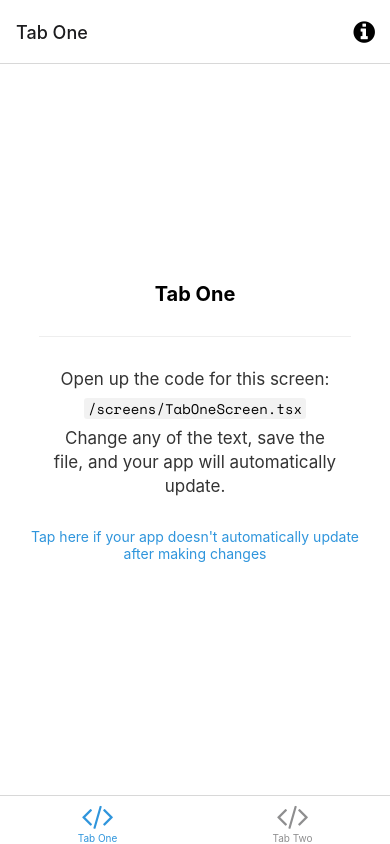
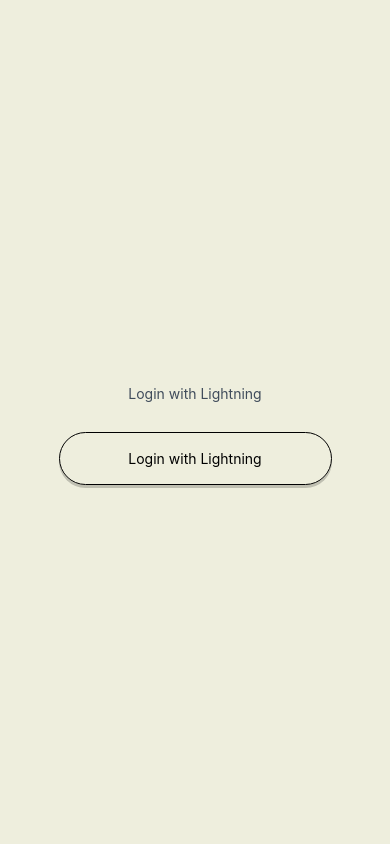
Before and after one commit to Jeezman/Hey, a React Native app: screen /TabOne in a window 390 px wide. Built offline with nearby package versions, Linux system fonts and the light colour scheme; no server answers; what expo-linking would draw is missing.

Commit message:
Add Login and Product screen

```diff
--- /dev/null
+++ b/assets/images/icons.tsx
@@ -0,0 +1,27 @@
+import Svg, { SvgProps, Path, Rect } from 'react-native-svg';
+
+export const PhotoIcon = (props: SvgProps) => (
+  <Svg viewBox="0 0 24 24" fill="currentColor" {...props}>
+    <Path
+      fillRule="evenodd"
+      d="M6 5a1 1 0 0 0-1 1v12a1 1 0 0 0 1 1h12a1 1 0 0 0 1-1V6a1 1 0 0 0-1-1H6zm3.5 6a1.5 1.5 0 1 0 0-3 1.5 1.5 0 0 0 0 3zm-2.022 4.735 1.598-2.557a.5.5 0 0 1 .848 0l1.305 2.088 2.09-3.537a.5.5 0 0 1 .861 0l2.374 4.017a.5.5 0 0 1-.43.754h-4.748a.508.508 0 0 1-.139-.02.508.508 0 0 1-.14.02H7.903a.5.5 0 0 1-.424-.765z"
+      clipRule="evenodd"
+    />
+  </Svg>
+);
+
+
+export const PadlockIcon = (props: SvgProps) => (
+  <Svg
+    viewBox="0 0 24 24"
+    fill="currentColor"
+    {...props}
+  >
+    <Rect width={14} height={10} x={5} y={11.225} rx={2} />
+    <Path
+      fillRule="evenodd"
+      d="M10 5.75a.75.75 0 0 0-.75.75V12a.75.75 0 0 1-1.5 0V6.5A2.25 2.25 0 0 1 10 4.25h4a2.25 2.25 0 0 1 2.25 2.25v2.522a.75.75 0 0 1-1.5 0V6.5a.75.75 0 0 0-.75-.75h-4z"
+      clipRule="evenodd"
+    />
+  </Svg>
+)
--- a/navigation/index.tsx
+++ b/navigation/index.tsx
@@ -12,8 +12,10 @@
 
 import Colors from '../constants/Colors';
 import useColorScheme from '../hooks/useColorScheme';
+import { LoginScreen } from '../screens/Login/Login';
 import ModalScreen from '../screens/ModalScreen';
 import NotFoundScreen from '../screens/NotFoundScreen';
+import { ProductScreen } from '../screens/Product';
 import TabOneScreen from '../screens/TabOneScreen';
 import TabTwoScreen from '../screens/TabTwoScreen';
 import { RootStackParamList, RootTabParamList, RootTabScreenProps } from '../types';
@@ -38,6 +40,8 @@
 function RootNavigator() {
   return (
     <Stack.Navigator>
+      <Stack.Screen name='Login' component={LoginScreen} options={{headerShown: false}} />
+      <Stack.Screen name='Product' component={ProductScreen} options={{headerShown: false}} />
       <Stack.Screen name="Root" component={BottomTabNavigator} options={{ headerShown: false }} />
       <Stack.Screen name="NotFound" component={NotFoundScreen} options={{ title: 'Oops!' }} />
       <Stack.Group screenOptions={{ presentation: 'modal' }}>
--- /dev/null
+++ b/screens/Login/Login.tsx
@@ -0,0 +1,78 @@
+import styled from 'styled-components/native';
+import {
+  Text,
+  TouchableOpacity,
+  ScrollView,
+  Platform,
+  View,
+} from 'react-native';
+import { useState, useContext, useEffect } from 'react';
+import { OnboardContext } from '../../context/OnboardContext';
+import { QRCodeInfo } from '../../components/QRCodeInfo';
+import { LNContext } from '../../context/LNContext';
+
+export function LoginScreen({navigation}) {
+
+  const {handleLogin, address} = useContext(OnboardContext)
+  const {createPaymentRequest} = useContext(LNContext)
+
+  const onLogin = () => {
+    navigation.navigate('Product')
+
+    // createPaymentRequest()
+  }
+
+  return (
+    <Container>
+      <Text
+        style={{
+          marginTop: 26,
+          marginBottom: 20,
+          color: '#2E3B4E',
+          fontSize: 14,
+          opacity: 0.9,
+        }}
+      >
+        Login with Lightning
+      </Text>
+
+      {/* <Button onPress={handleLogin}>
+        <ButtonText>Login with Lightning</ButtonText>
+      </Button> */}
+      <Button onPress={onLogin}>
+        <ButtonText>Login with Lightning</ButtonText>
+      </Button>
+
+      <Text>{address}</Text>
+
+      <QRCodeInfo />
+    </Container>
+  );
+}
+
+const Container = styled.View`
+  background-color: #eed;
+  flex: 1;
+  justify-content: center;
+  align-items: center;
+`;
+
+const Button = styled.TouchableOpacity`
+  height: 53px;
+  width: 70%;
+  margin-top: 10px;
+  justify-content: center;
+  align-items: center;
+  border-radius: 40px;
+  border: 1px solid #000;
+  ${(props) => !props.disabled && `box-shadow: 0px 3px 0px rgba(0,0,0,0.2);`}
+`;
+
+const ButtonText = styled.Text`
+  color: #000;
+  font-size: 14px;
+`;
+
+const styledText = styled.Text`
+  color: red;
+`;
--- /dev/null
+++ b/screens/Product.tsx
@@ -0,0 +1,176 @@
+import styled from 'styled-components/native';
+import {
+  Text,
+  TouchableOpacity,
+  ScrollView,
+  Platform,
+  View,
+  Image,
+} from 'react-native';
+import { useState, useContext, useEffect } from 'react';
+import { LNContext } from '../context/LNContext';
+import { PhotoIcon, PadlockIcon } from '../assets/images/icons';
+
+export function ProductScreen({}) {
+  const { createPaymentRequest } = useContext(LNContext);
+
+  return (
+    <Container>
+        <Text
+          style={{
+            marginTop: 26,
+            marginBottom: 20,
+            color: '#2E3B4E',
+            fontSize: 24,
+            opacity: 0.9,
+          }}
+        >
+          Art Collections
+        </Text>
+      <ScrollView>
+
+
+        <ProductWrap>
+          <Product />
+          <Product />
+          <Product />
+          <Product />
+        </ProductWrap>
+      </ScrollView>
+    </Container>
+  );
+}
+
+const Product = () => {
+  let uri =
+    'https://external-content.duckduckgo.com/iu/?u=https%3A%2F%2Fwww.dondeir.com%2Fwp-content%2Fuploads%2F2021%2F04%2Fnfts.jpg&f=1&nofb=1';
+  return (
+      <ProductCard>
+          <ProductCardMask>
+              <PadlockIcon color="#ddd" />
+          </ProductCardMask>
+      <Image
+        source={{
+          uri: uri,
+        }}
+        style={{ width: '100%', height: 200 }}
+      />
+      <DescWrap>
+        <DescContent>
+          <DescContentLabel>Desc.</DescContentLabel>
+          <DescContentTitle>La nueva era digital</DescContentTitle>
+        </DescContent>
+        <DescContent>
+          <DescContentLabel>Amount</DescContentLabel>
+          <DescContentTitle>4,000 Sats</DescContentTitle>
+        </DescContent>
+      </DescWrap>
+      <PurchaseButton>
+        {/* <PhotoIcon /> */}
+        <PurchaseButtonText>CLAIM</PurchaseButtonText>
+      </PurchaseButton>
+    </ProductCard>
+  );
+};
+
+const DescWrap = styled.View`
+  width: 100%;
+  border: 1px solid #ccc;
+  border-radius: 5px;
+  background: #fff;
+  margin-bottom: 5px;
+  margin-top: 5px;
+  padding: 10px 10px 0 10px;
+`;
+
+const DescContent = styled.View`
+  flex-direction: row;
+  justify-content: space-between;
+  margin-bottom: 10px;
+`;
+const DescContentLabel = styled.Text`
+  color: #bbbbbb;
+  font-size: 14px;
+`;
+
+const DescContentTitle = styled.Text`
+  color: #000000;
+  font-size: 14px;
+`;
+
+const ProductCard = styled.View`
+  border: 1px solid #dedede;
+  border-radius: 5px;
+  overflow: hidden;
+  position: relative;
+  padding: 5px;
+  width: 49%;
+  margin-bottom: 15px;
+`;
+
+const ProductCardMask = styled.View`
+  background: #aaa;
+  border-radius: 5px;
+  position: absolute;
+  left: 0;
+  right: 0;
+  width: 104%;
+  height: 205px;
+  opacity: 0.85;
+  z-index: 100;
+  justify-content: center;
+  align-items: center;
+`;
+
+const PurchaseButton = styled.TouchableOpacity`
+  height: 46px;
+  width: 100%;
+  background: #fff;
+  border: 1px solid #dedede;
+  border-radius: 5px;
+  justify-content: center;
+  align-items: center;
+`;
+
+const PurchaseButtonText = styled.Text`
+  color: #000000;
+  font-size: 16px;
+  font-weight: 500;
+  line-height: 18px;
+`;
+
+const Container = styled.View`
+  padding-top: 25px;
+  background-color: #fff;
+  flex: 1;
+  justify-content: center;
+  align-items: center;
+`;
+
+const ProductWrap = styled.View`
+  display: flex;
+  flex-direction: row;
+  flex-wrap: wrap;
+  justify-content: space-between;
+  padding: 5px;
+`;
+
+const Button = styled.TouchableOpacity`
+  height: 53px;
+  width: 70%;
+  margin-top: 10px;
+  justify-content: center;
+  align-items: center;
+  border-radius: 40px;
+  border: 1px solid #000;
+  ${(props) => !props.disabled && `box-shadow: 0px 3px 0px rgba(0,0,0,0.2);`}
+`;
+
+const ButtonText = styled.Text`
+  color: #000;
+  font-size: 14px;
+`;
+
+const styledText = styled.Text`
+  color: red;
+`;
--- a/types.tsx
+++ b/types.tsx
@@ -14,6 +14,8 @@
 }
 
 export type RootStackParamList = {
+  Login: undefined;
+  Product: undefined;
   Root: NavigatorScreenParams<RootTabParamList> | undefined;
   Modal: undefined;
   NotFound: undefined;
```
Also changed, not shown: models/index.ts (added, +38 -0 lines).
